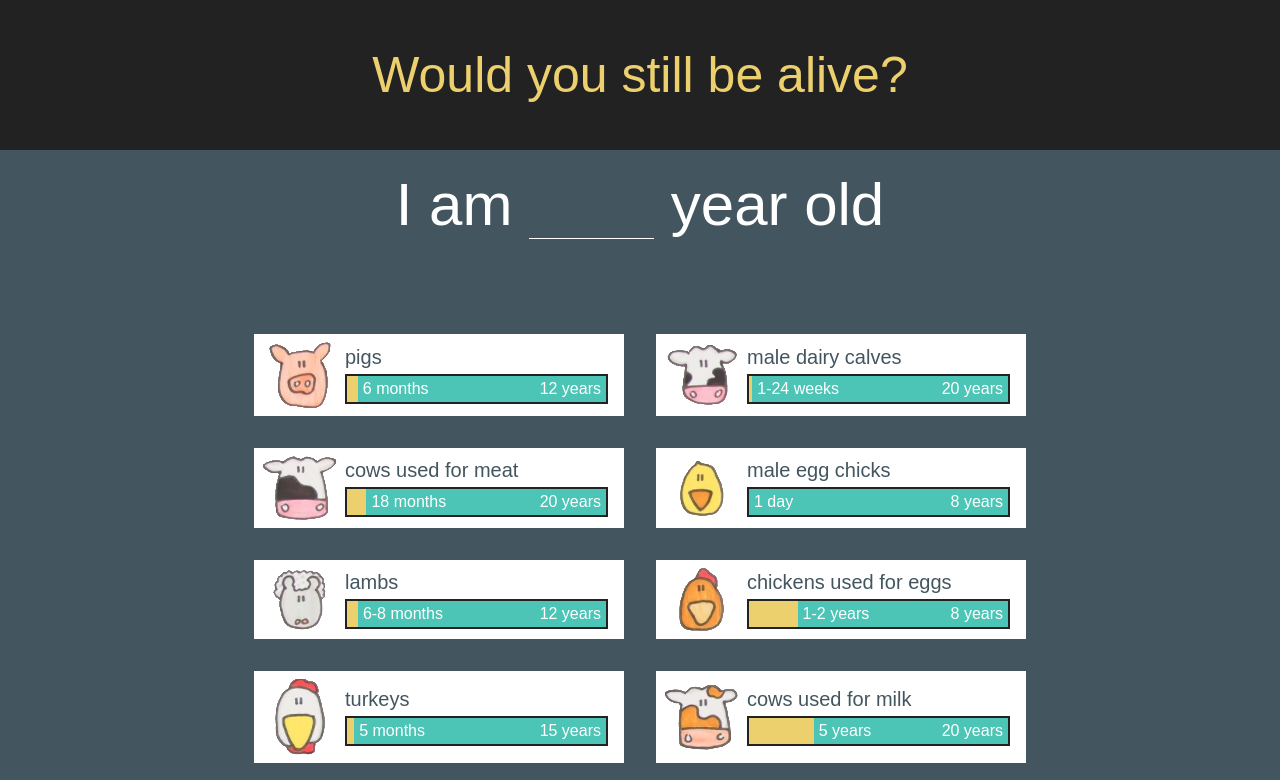
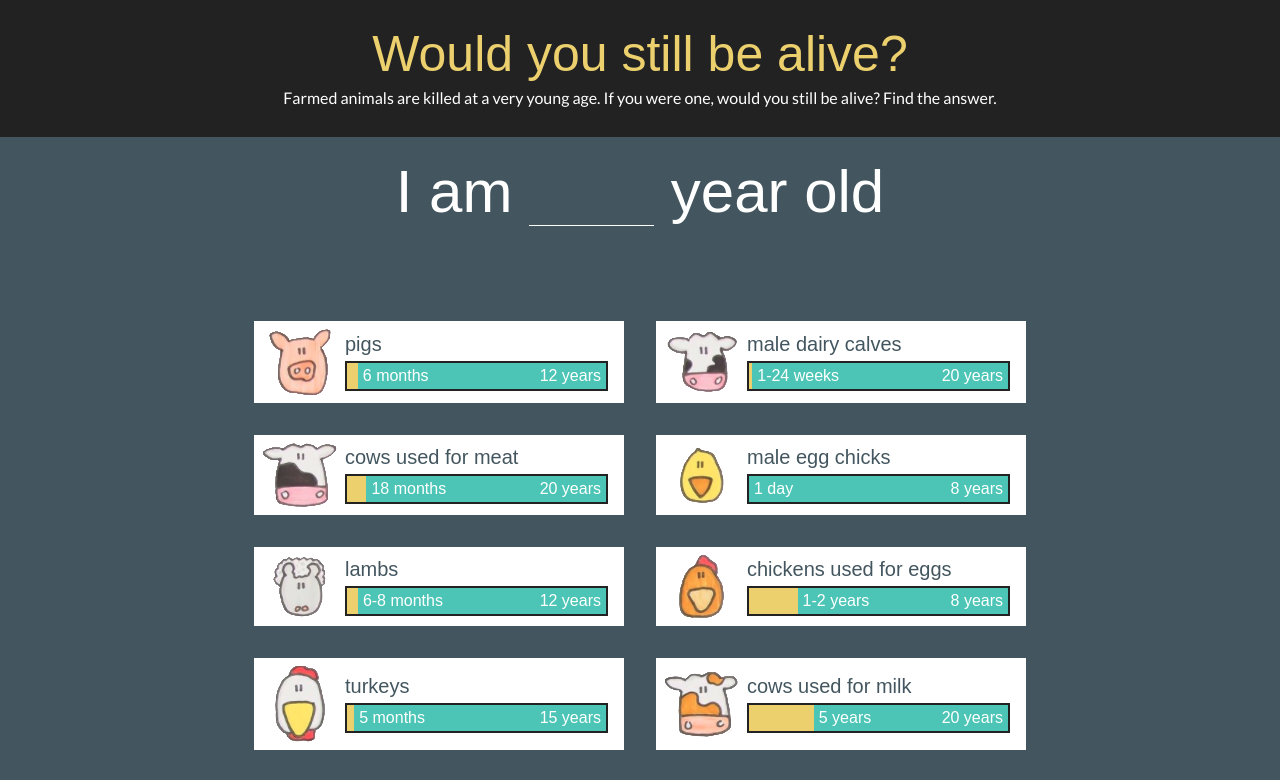
Before and after one commit to luseeds/wysba, a React (Create React App) app: page / in a window 1280 px wide. Shown: the top 780 px of the page. Built offline with nearby package versions, Linux system fonts and the light colour scheme; a web font is replaced by a local one.

Commit message:
feat(title): Add a description underneath the main title

```diff
--- a/public/index.html
+++ b/public/index.html
@@ -10,10 +10,11 @@
     -->
     <link rel="manifest" href="%PUBLIC_URL%/manifest.json">
     <link rel="shortcut icon" href="%PUBLIC_URL%/favicon.ico">
+    <meta name="description" content="Farmed animals are killed at a very young age. If you were one, would you still be alive? Find the answer.">
     <meta property="og:url" content="https://wysba.luseeds.com"/>
     <meta property="og:type" content="website"/>
     <meta property="og:title" content="Will you still be alive?" />
-    <meta property="og:description" content="Compare your age to the one of farmed animals. See if you will still be alive." />
+    <meta property="og:description" content="Farmed animals are killed at a very young age. If you were one, would you still be alive? Find the answer." />
     <meta property="og:image" content="https://wysba.luseeds.com/wysba.png" />
     <!--
       Notice the use of %PUBLIC_URL% in the tags above.
--- a/src/components/app/App.css
+++ b/src/components/app/App.css
@@ -4,19 +4,17 @@
 }
 
 .app-header {
-  display: flex;
   background-color: #222;
-  height: 150px;
-  padding: 20px;
+  padding: 20px 20px 30px;
   color: white;
 }
 
 .app-title {
-  margin: auto;
   font-family: 'Knewave', 'Finger Paint', sans-serif;
   font-weight: normal;
   font-size: 37px;
   color: #ecd06e;
+  margin: 5px;
 }
 
 @media (min-width: 542px) {
@@ -24,3 +22,10 @@
     font-size: 50px;
   }
 }
+
+
+.app-description {
+  font-size: 16px;
+  font-weight: normal;
+  margin: 0;
+}
--- a/src/components/app/App.js
+++ b/src/components/app/App.js
@@ -10,6 +10,7 @@ class App extends Component {
       <div className="app">
         <header className="app-header">
           <h1 className="app-title">Would you still be alive?</h1>
+          <h2 className="app-description">Farmed animals are killed at a very young age. If you were one, would you still be alive? Find the answer.</h2>
         </header>
         <div className="app-core">
           <Age/>
```
